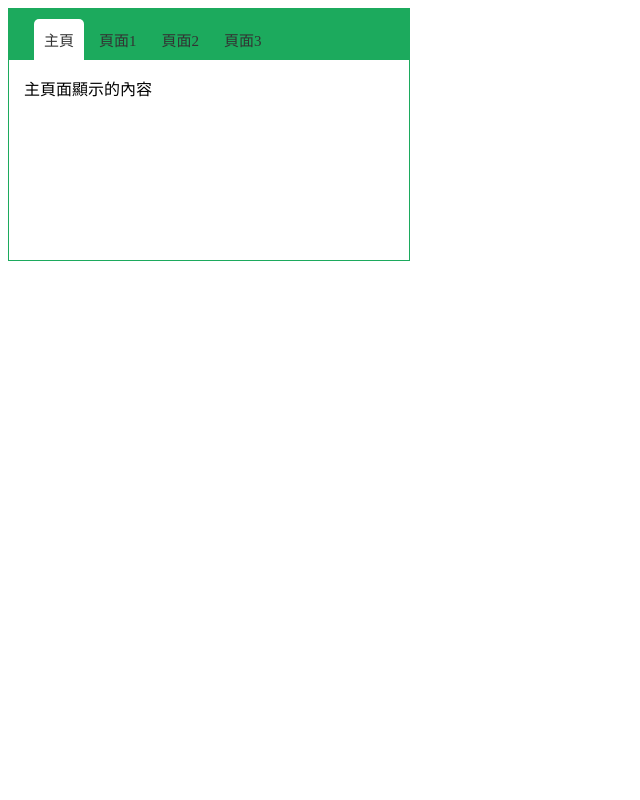
After one commit to tgb3yhn3/librarySystem, a PHP site: page /test.html in a window 1280 px wide. The commit adds this page. Shown: the whole page, without its empty margins (0-640 px from the left). Run offline with PHP 8.4, Linux system fonts and the light colour scheme.

```diff
--- a/search.htm
+++ b/search.htm
@@ -8,6 +8,7 @@
 <BODY>
     <span id="tab-1">按書名</span>
     <span id="tab-2">進階書名</span>
+
     <div style="float: right ">
         <input type="button" value="User 駱駝醬">&ensp;<input type="button" value="登出">
         <p></p>
--- /dev/null
+++ b/test.html
@@ -0,0 +1,113 @@
+<head>
+    <style>
+
+#tab {
+    width: 400px;
+    background: #1caa5d;
+    border: solid 1px #1caa5d;
+}
+
+/* 頁籤ul */
+#tab > ul {
+    /* overflow: hidden; */
+    margin: 0;
+    padding: 10px 20px 0 20px;
+}
+
+#tab > ul > li {
+    list-style-type: none;
+}
+
+/* 頁籤上的文字 */
+#tab > ul > li > a {
+    text-decoration: none;
+    font-size: 15px;
+    color: #333;
+    float: left;
+    padding: 10px;
+    margin-left: 5px;
+}
+
+/*頁籤div內容*/
+#tab > div {
+    clear: both;
+    padding: 0 15px;
+    height: 0;
+    overflow: hidden;
+    visibility: hidden;
+}
+
+/*第一筆的底色*/
+span:target ~ #tab > ul li:first-child a {
+    background: #1caa5d;
+}
+
+span:target ~ #tab > div:first-of-type {
+    visibility: hidden;
+    height: 0;
+    padding: 0 15px;
+}
+
+/*頁籤變換&第一筆*/
+span ~ #tab > ul li:first-child a,
+#tab-1:target ~ #tab > ul li a[href$="#tab-1"],
+#tab-2:target ~ #tab > ul li a[href$="#tab-2"],
+#tab-3:target ~ #tab > ul li a[href$="#tab-3"] {
+    background: #fff;
+    border-radius: 5px 5px 0 0;
+}
+
+span ~ #tab > ul li:first-child a::before,
+#tab-1:target ~ #tab > ul li a[href$="#tab-1"]::before,
+#tab-2:target ~ #tab > ul li a[href$="#tab-2"]::before,
+#tab-3:target ~ #tab > ul li a[href$="#tab-3"]::before{
+    background-color: white;
+    height: 100%;
+}
+
+/*頁籤內容顯示&第一筆*/
+span ~ #tab > div:first-of-type,
+#tab-1:target ~ #tab > div.tab-content-1,
+#tab-2:target ~ #tab > div.tab-content-2,
+#tab-3:target ~ #tab > div.tab-content-3{
+    visibility: visible;
+    height: 200px;
+    background: #fff;
+}
+
+span {
+    display: none;
+}
+    </style>
+</head>
+<!-- HTML -->
+<body>
+<span id="tab-1">主頁</span>
+<span id="tab-2">頁面1</span>
+<span id="tab-3">頁面2</span>
+
+
+<!-- 頁籤按鈕 -->
+<div id="tab">
+    <ul>
+        <li><a href="#tab-1">主頁</a></li>
+        <li><a href="#tab-2">頁面1</a></li>
+        <li><a href="#tab-3">頁面2</a></li>
+        <li><a href="#tab-4">頁面3</a></li>
+    </ul>
+
+    <!-- 頁籤的內容區塊 -->
+    <div class="tab-content-1">
+        <p>主頁面顯示的內容</p>
+    </div>
+    <div class="tab-content-2">
+      <p>頁面1顯示的內容</p>
+    </div>
+    <div class="tab-content-3">
+      <p>頁面2顯示的內容</p>
+    </div>
+    <div class="tab-content-4">
+      <p>頁面3顯示的內容</p>
+    </div>
+</div>
+</body>
```
Also changed, not shown: bookchange.htm (+25 -11 lines), frontpage.css (+17 -8 lines).
